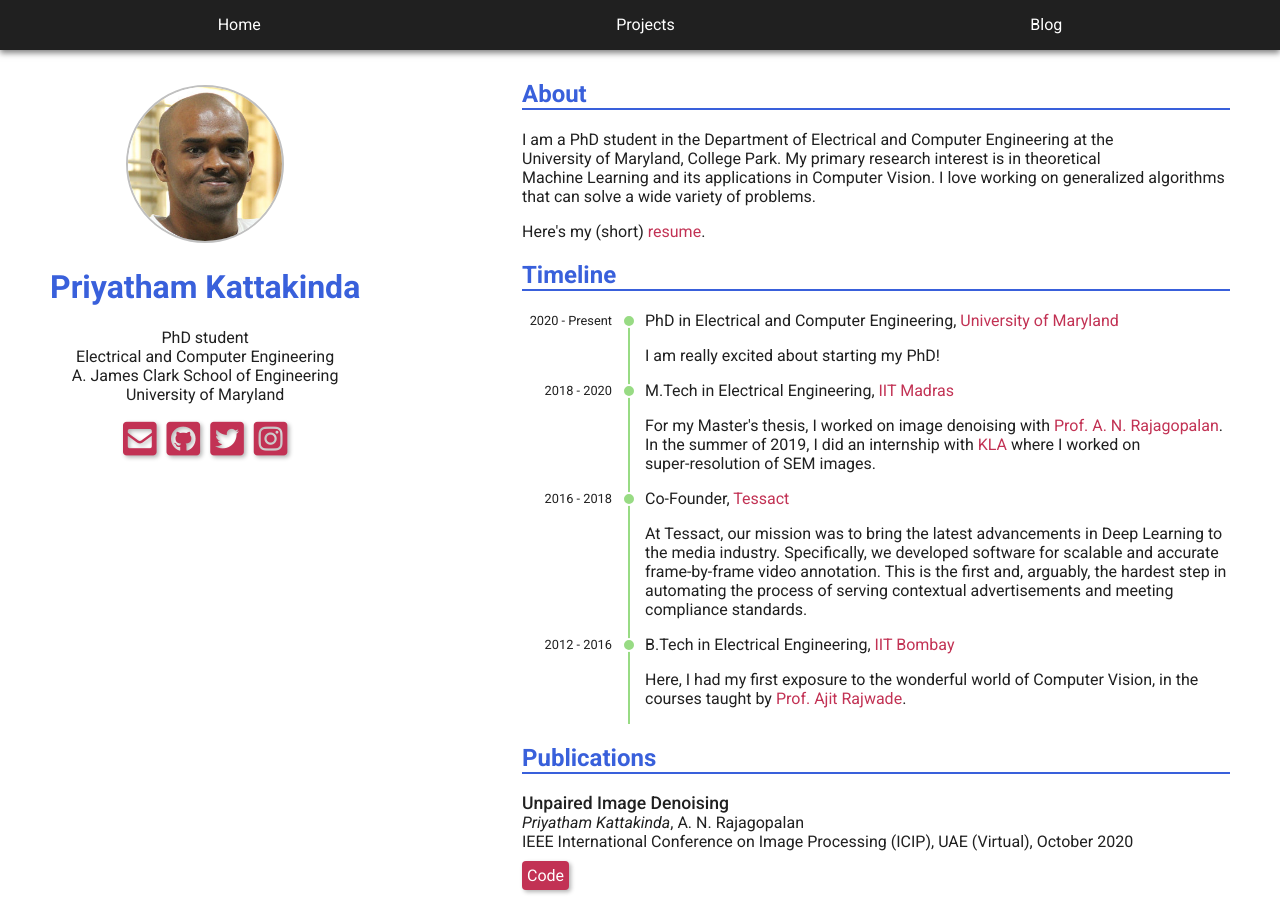
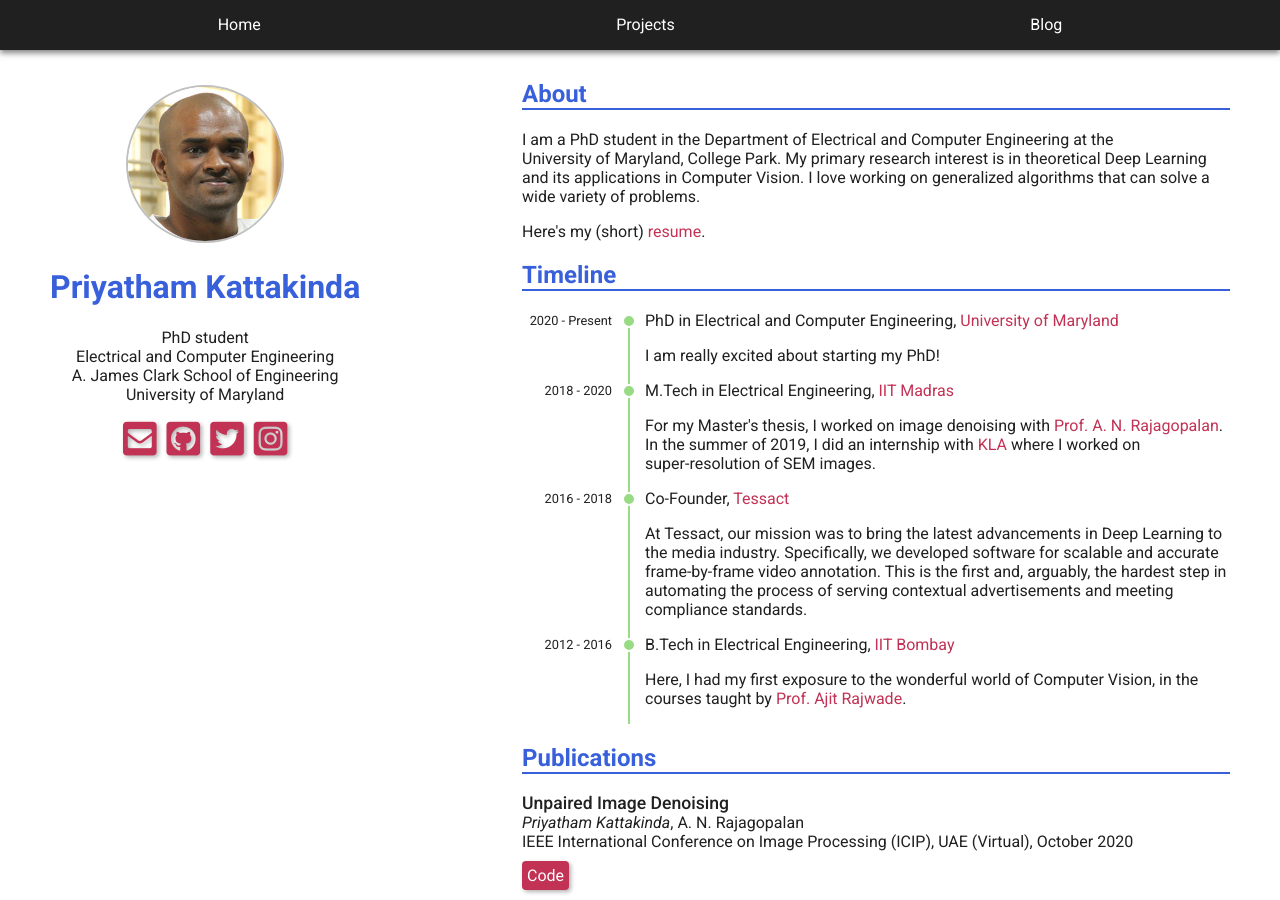
Before and after one commit to priyathamkat/priyathamkat.github.io, a Jekyll site: the page built from index.nonamp.html, in a window 1280 px wide and 900 px high. Built offline with Jekyll 4.4.1, drawn with Linux system fonts in a browser that asks for light colours; nearby versions of some CDN libraries.

```diff
--- a/index.html
+++ b/index.html
@@ -7,7 +7,8 @@
     <meta charset="utf-8">
     <meta name="author" content="Priyatham Kattakinda">
     <meta name="viewport" content="width=device-width,minimum-scale=1,initial-scale=1.0">
-    <meta name="description" content="Priyatham Kattakinda's personal webpage">
+    <meta name="description"
+        content="ECE PhD student at the University of Maryland | Working on Deep Learning & Computer Vision">
     <link rel="canonical" href="https://priyathamkat.com/index.nonamp.html">
     <link rel="icon" href="/assets/images/favicon.ico" sizes="16x16 32x32" type="image/png">
     <script type="application/ld+json">
@@ -398,7 +399,7 @@
             <p>
                 I am a PhD student in the Department of <span class="nowrap">Electrical and Computer Engineering</span>
                 at the <span class="nowrap"> University of Maryland, College Park.</span> My primary research interest
-                is in theoretical <span class="nowrap">Machine Learning</span> and its applications in
+                is in theoretical <span class="nowrap">Deep Learning</span> and its applications in
                 <span class="nowrap">Computer Vision</span>. I love working on generalized algorithms that can solve a
                 wide variety of problems.
             </p>
--- a/index.nonamp.html
+++ b/index.nonamp.html
@@ -7,7 +7,8 @@
     <meta charset="utf-8">
     <meta name="author" content="Priyatham Kattakinda">
     <meta name="viewport" content="width=device-width,minimum-scale=1,initial-scale=1.0">
-    <meta name="description" content="Priyatham Kattakinda's personal webpage">
+    <meta name="description"
+        content="ECE PhD student at the University of Maryland | Working on Deep Learning & Computer Vision">
     <link rel="amphtml" href="https:/priyathamkat.com/index.html">
     <link rel="icon" href="/assets/images/favicon.ico" sizes="16x16 32x32" type="image/png">
     <link href="https://fonts.googleapis.com/css2?family=Roboto:ital,wght@0,400;0,500;0,700;1,400&display=swap"
@@ -65,7 +66,7 @@
             <p>
                 I am a PhD student in the Department of <span class="nowrap">Electrical and Computer Engineering</span>
                 at the <span class="nowrap"> University of Maryland, College Park.</span> My primary research interest
-                is in theoretical <span class="nowrap">Machine Learning</span> and its applications in
+                is in theoretical <span class="nowrap">Deep Learning</span> and its applications in
                 <span class="nowrap">Computer Vision</span>. I love working on generalized algorithms that can solve a
                 wide variety of problems.
             </p>
```
